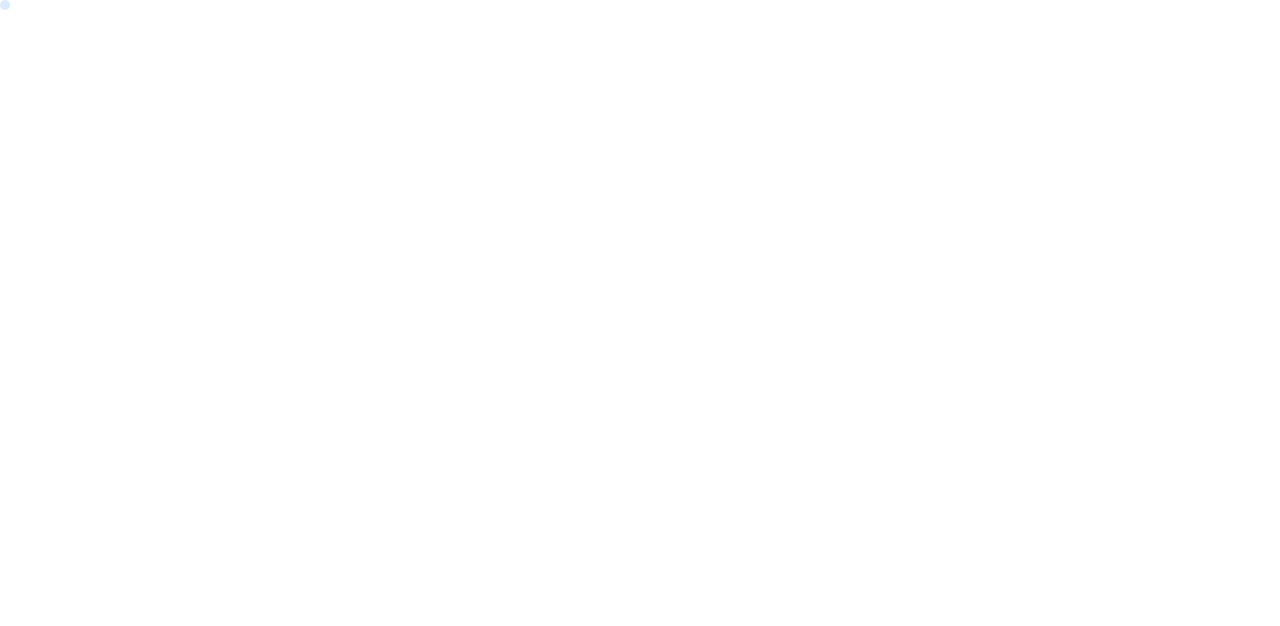
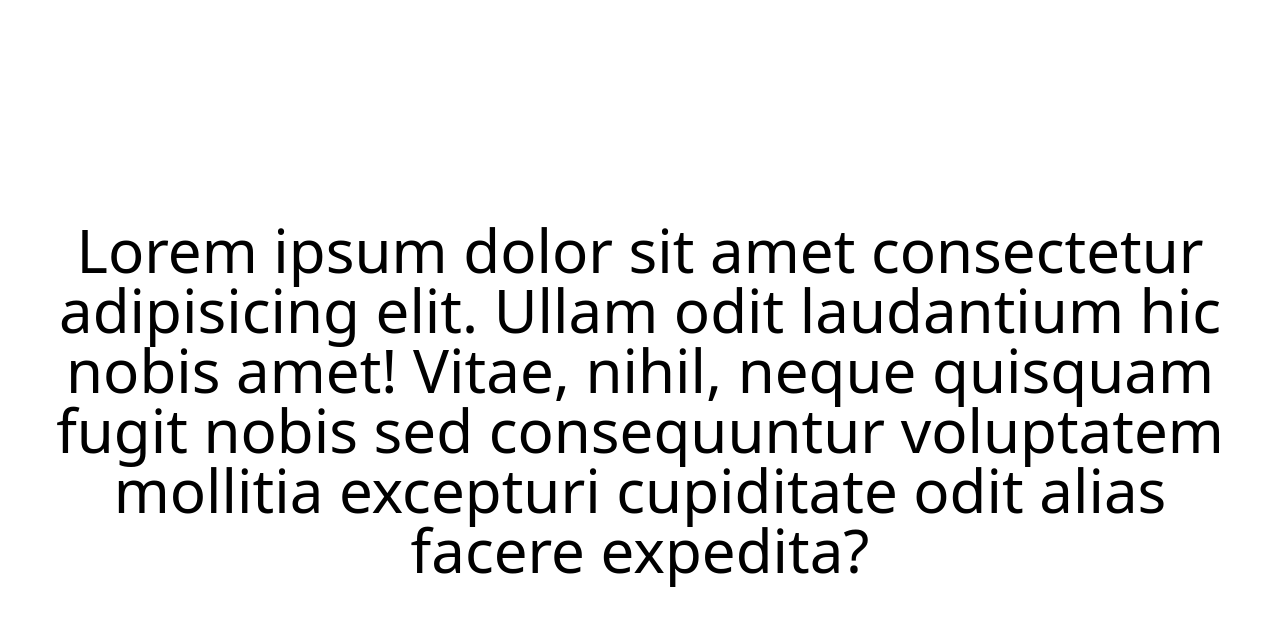
Before and after one commit to fouadmo1223/Framer, a React (Vite) app: page / in a window 1280 px wide. Shown: the top 626 px of the page. Built offline with nearby package versions, Linux system fonts and the light colour scheme.

Commit message:
split text

```diff
--- a/src/App.css
+++ b/src/App.css
@@ -59,3 +59,8 @@ body {
 #smooth-content {
     min-height: 100vh;
 }
+
+.line6{
+    font-style: italic;
+    color:aqua
+}
--- a/src/App.jsx
+++ b/src/App.jsx
@@ -20,6 +20,7 @@ import ScrollButtonsDemo from "./gsap/plugins/ScrollButtonsDemo";
 import SimpleParallax from "./gsap/plugins/SimpleParallax";
 import Product from "./Product";
 import QuickSitter from "./gsap/QuickSitter";
+import SplitTextDemo from "./gsap/plugins/SplitTextDemo";
 // Reusable Page Wrapper (for animations)
 const PageTransition = ({ children }) => {
   return (
@@ -101,17 +102,15 @@ function App() {
         <ClickEvent />
         <CharAnimation /> */}
         {/* <Timeline /> */}
-
         {/* <ScrollTriggerDemo /> */}
         {/* <Button /> */}
         {/* <ScrollTriger /> */}
         {/* <SecondScrollTrigger /> */}
         {/* <ThirdScroll /> */}
-
         {/* <SimpleParallax /> */}
         {/* <Product /> */}
-
-        <QuickSitter />
+        {/* <QuickSitter /> */}
+        <SplitTextDemo />
       </div>
     </>
   );
--- /dev/null
+++ b/src/gsap/plugins/SplitTextDemo.jsx
@@ -0,0 +1,31 @@
+import React from "react";
+import gsap from "gsap";
+import { ScrollSmoother } from "gsap/all";
+import { ScrollTrigger } from "gsap/ScrollTrigger";
+import { SplitText } from "gsap/all";
+import { useGSAP } from "@gsap/react";
+
+const SplitTextDemo = () => {
+  useGSAP(() => {
+    const split = SplitText.create("span", {
+      type: "line++", // to make each line take diffrent class
+      linesClass: "text-red-500",
+    });
+  }, []);
+
+  return (
+    <div
+      id="smooth-content"
+      className="px-6 h-full w-full flex justify-center items-center"
+    >
+      <span className="text-6xl text-center">
+        Lorem ipsum dolor sit amet consectetur adipisicing elit. Ullam odit
+        laudantium hic nobis amet! Vitae, nihil, neque quisquam fugit nobis sed
+        consequuntur voluptatem mollitia excepturi cupiditate odit alias facere
+        expedita?
+      </span>
+    </div>
+  );
+};
+
+export default SplitTextDemo;
```
